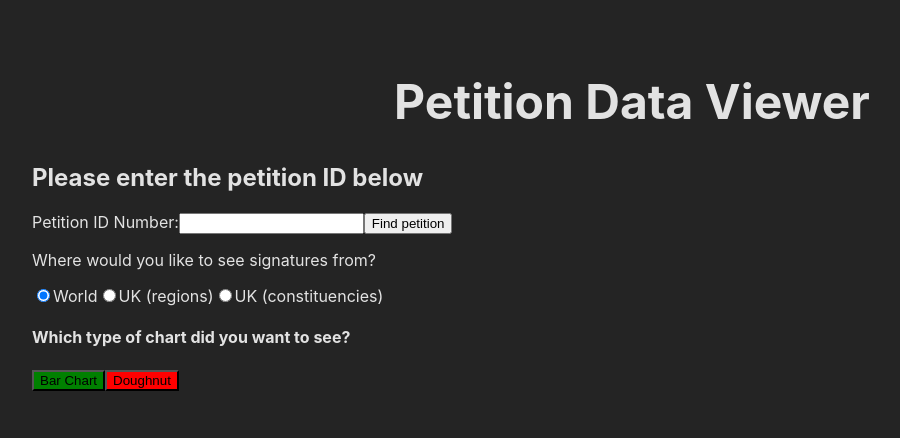
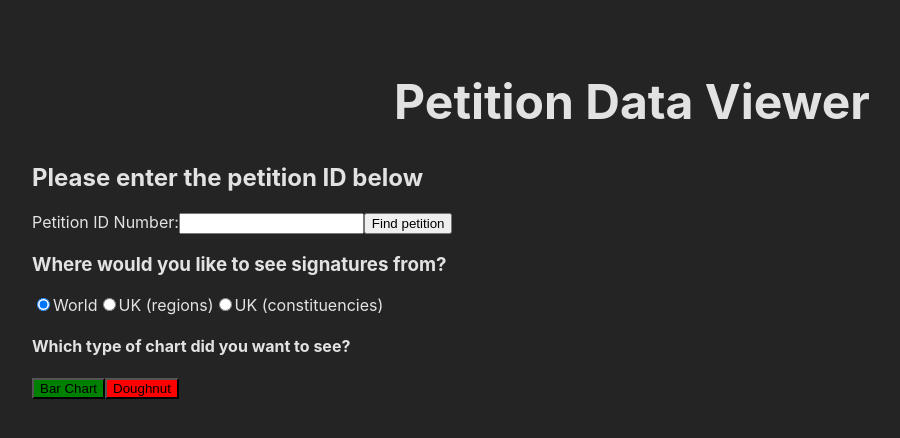
Before and after one commit to edthuman/petition-data-viewer, a React (Vite) app: page / in a window 1280 px wide. Shown: the top 438 px of the page, without its empty margins (8-908 px from the left). Built offline with nearby package versions, Linux system fonts and the light colour scheme.

Commit message:
update heading tag in ScopeSelector

```diff
--- a/src/components/scope-selection/ScopeSelector.jsx
+++ b/src/components/scope-selection/ScopeSelector.jsx
@@ -4,7 +4,7 @@ function ScopeSelector({selectedScope, setSelectedScope}) {
     }
 
     return <form>
-        <p>Where would you like to see signatures from?</p>
+        <h3>Where would you like to see signatures from?</h3>
         <label>
             <input type="radio" value="world" name="scope" checked={selectedScope === "world"} onChange={handleScopeSelection}></input>World
         </label>
```
